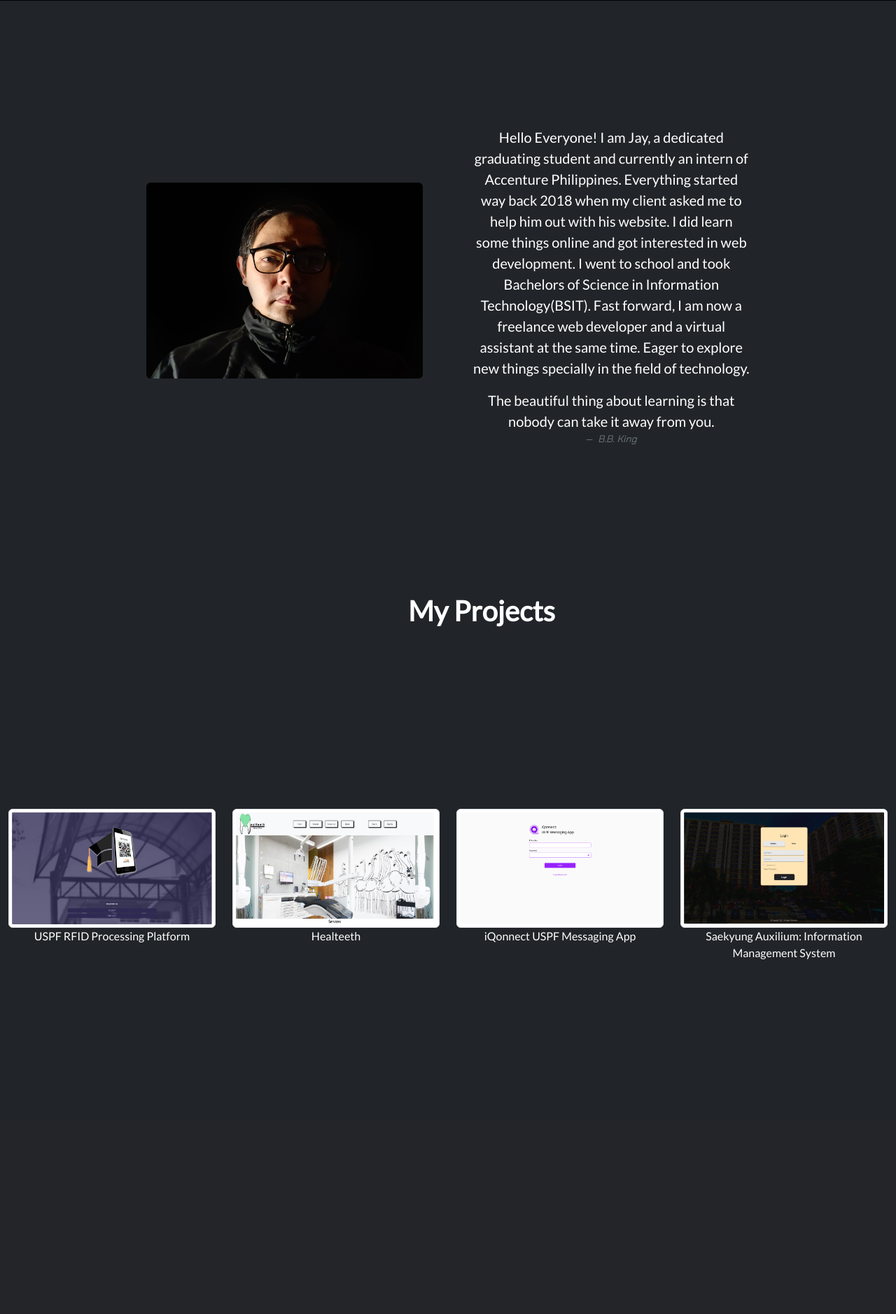
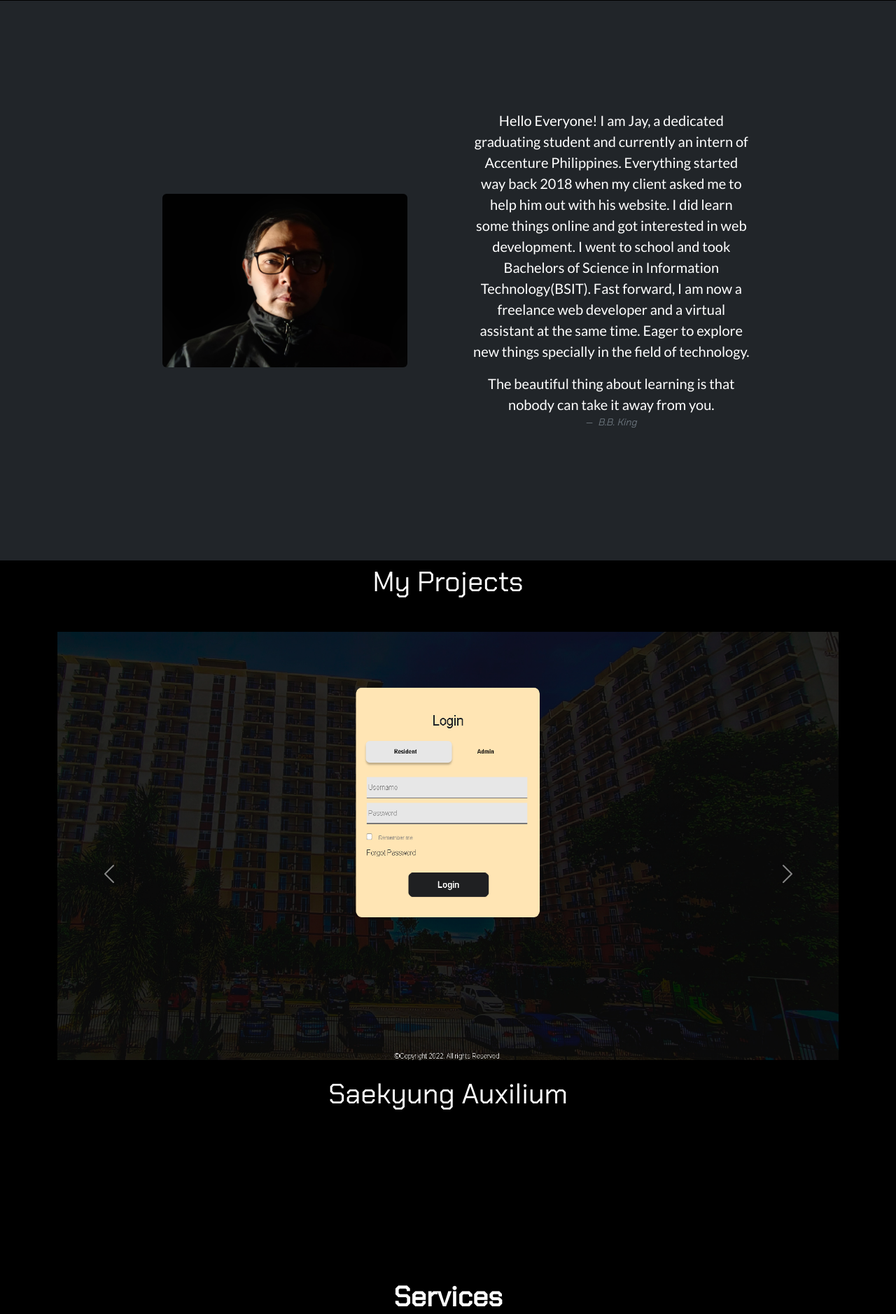
Before and after one commit to jelatz/Jlad_Lanete, a PHP site: page / in a window 1280 px wide. Shown: the part 799-2677 px from the top of the page at 70% size. Before the commit the page ends 2170 px from the top, so only its background shows below. Run offline with PHP 8.4, Linux system fonts and the light colour scheme; some libraries are stand-ins or nearby versions.

Commit message:
home,about,portfolio, services done.

```diff
--- a/_assets/css/custom.css
+++ b/_assets/css/custom.css
@@ -2,7 +2,7 @@
 @import url('https://fonts.googleapis.com/css2?family=Chakra+Petch&family=Lato&display=swap');
 
 *{
-    box-sizing: border-box;
+    box-sizing: border-box !important;
     font-family: 'chakra petch';
 }
 section{
@@ -15,7 +15,7 @@ p{
 }
 html,body{
   width: 100% !important;
-  height: 100% !important;
+  height: 100vh !important;
   scroll-behavior: smooth !important;
 }
 
--- a/index.html
+++ b/index.html
@@ -14,7 +14,7 @@
 
 <body>
 <!-- HOME -->
-    <section id="home" style="background-color: black;" class="overflow-auto">
+    <section id="home" style="background-color: black;">
         <div class="container-fluid" style="height: inherit;">
             <div class="row p-2" style="height: inherit;">
                 <div class="col-md-2 p-0">
@@ -51,9 +51,9 @@
         <div class="container-fluid p-4" style="height: inherit;">
             <div class="row justify-content-center text-center gap-5 align-items-center" style="height: inherit;">
                 <div class="col-md-4">
-                    <img src="_assets/images/profile1.jpg" alt="profile" class="rounded img-fluid">
+                    <img src="_assets/images/profile1.jpg" alt="profile" width="350" height="350" class="rounded img-fluid">
                 </div>
-                <div class="col-md-4 align-items-center d-flex flex-column mt-5">
+                <div class="col-md-4 align-items-center d-flex flex-column">
                     <p class="text-white fs-5">Hello Everyone! I am Jay, a dedicated graduating student and currently an intern of Accenture Philippines. Everything started way back 2018 when my client asked me to help him out with his website. I did learn some things online and got interested in web development. I went to school and took Bachelors of Science in Information Technology(BSIT).
 
                     Fast forward, I am now a freelance web developer and a virtual assistant at the same time. Eager to explore new things specially in the field of technology.
@@ -74,76 +74,72 @@
         </div>
     </section>
     <!-- PORTFOLIO -->
-    <section id="portfolio" class="position-relative bg-dark overflow-auto">
-    <div class="container-fluid d-flex align-items-center" style="height: inherit;">
-            <div class="row justify-content-around" style="height: inherit;">
-                <h1 class="text-white text-center m-5 fw-bold" style="font-family: 'Lato'">My Projects</h1>
-                <div class="col-md-3 projects">
-                    <img src="_assets/images/rfid.png" alt="Rfid Project" class="img-thumbnail img-responsive img-fluid">
-                    <p class="text-white text-center">USPF RFID Processing Platform</p>
+    <section id="portfolio" class="position-relative p-2" style="background-color: black;">
+        <div class="container d-flex text-center align-items-center align-center justify-content-center" style="height: inherit;">
+            <div class="row">
+            <h1 class="text-white mb-5">My Projects</h1>
+            <div id="carouselExampleControls" class="carousel slide" data-bs-ride="carousel">
+                <div class="carousel-inner">
+                  <div class="carousel-item active">
+                    <img src="_assets/images/saekyung.png" class="d-block w-100" alt="Saekyung Auxilium">
+                    <h1 class="text-white pt-4">Saekyung Auxilium</h1>
+                  </div>
+                  <div class="carousel-item">
+                    <img src="_assets/images/rfid.png" class="d-block w-100" alt="rfid">
+                    <h1 class="text-white pt-4">USPF RFID Processing</h1>
+                  </div>
+                  <div class="carousel-item">
+                    <img src="_assets/images/iqonnect.png" class="d-block w-100" alt="iQonnect">
+                    <h1 class="text-white pt-4">iQonnect</h1>
+                  </div>
+                  <div class="carousel-item">
+                    <img src="_assets/images/healteeth.png" class="d-block w-100" alt="healteeth">
+                    <h1 class="text-white pt-4">Healteeth</h1>
+                  </div>
                 </div>
-                <div class="col-md-3 projects">
-                    <img src="_assets/images/healteeth.png" alt="healteeth home page" class="img-thumbnail img-responsive img-fluid">
-                    <p class="text-white text-center">
-                        Healteeth
-                    </p>
-                </div>
-                <div class="col-md-3 projects">
-                    <img src="_assets/images/iqonnect.png" alt="iqonnect home page" class="img-thumbnail img-responsive img-fluid">
-                    <p class="text-white text-center">
-                        iQonnect USPF Messaging App
-                    </p>
-                </div>
-                <div class="col-md-3 projects">
-                    <img src="_assets/images/saekyung.png" alt="saekyung home page" class="img-thumbnail img-responsive img-fluid">
-                    <p class="text-white text-center">
-                        Saekyung Auxilium: Information Management System
-                    </p>
+                <button class="carousel-control-prev" type="button" data-bs-target="#carouselExampleControls" data-bs-slide="prev">
+                  <span class="carousel-control-prev-icon" aria-hidden="true"></span>
+                  <span class="visually-hidden">Previous</span>
+                </button>
+                <button class="carousel-control-next" type="button" data-bs-target="#carouselExampleControls" data-bs-slide="next">
+                  <span class="carousel-control-next-icon" aria-hidden="true"></span>
+                  <span class="visually-hidden">Next</span>
+                </button>
+              </div>
+            </div>
+        </div>
+    </section>
+    <!-- SERVICES -->
+    <section id="services" class="" style="background-color:black;">
+        <div class="container-fluid" style="height: inherit;">
+            <div class="row justify-content-center align-items-center flex-column" style="height: inherit;">
+                <h1 class="text-white text-center my-5 fw-bolder">Services</h1>
+                <div class="col-10 text-center gap-4 d-flex flex-column align-items-center">
+                    <h1>Web Development support and maintenance</h1>
+                    <h1>Web Design</h1>
+                    <h1>Web programming</h1>
+                    <h1>Web optimization</h1>
                 </div>
             </div>
         </div>
     </section>
-    <!-- SERVICES -->
-    <!-- <section id="services" class="w-100 h-100">
-        <h1>yeah!</h1>
-    </section> -->
     <!-- CONTACT -->
-    <!-- <section id="contact" class="w-100 h-100 bg-dark">
-        <div class="container-fluid">
-            <div class="row">
-                <div class="col-lg-2">
-                    <nav class="navbar navbar-expand-lg" style="width: 10rem;">
-                        <div class="justify-content-between" style="width: 10rem;">
-                            <a href="index.php" class="navbar-brand"><img src="_assets/images/logo(1).png" alt="logo" width="200" height="50" class="m-2"></a>
-                            <button class="navbar-toggler bg-white" type="button" data-bs-toggle="collapse" data-bs-target="#navbarNav" aria-controls="navbarNav" aria-expanded="false" aria-label="Toggle navigation">
-                                <span class="navbar-toggler-icon"></span>
-                            </button>
-                            <div class="collapse navbar-collapse" id="navbarSupportedContent">
-                                <ul class="navbar-nav mx-auto flex-column text-white gap-4 mt-5">
-                                    <a href="#home" class="text-decoration-none text-white">
-                                        <li class="nav-item fw-bold">Home</li>
-                                    </a>
-                                    <a href="#about" class="text-decoration-none text-white">
-                                        <li class="nav-item fw-bold">About</li>
-                                    </a>
-                                    <a href="#portfolio" class="text-decoration-none text-white">
-                                        <li class="nav-item fw-bold">Portfolio</li>
-                                    </a>
-                                    <a href="#services" class="text-decoration-none text-white">
-                                        <li class="nav-item fw-bold">Services</li>
-                                    </a>
-                                    <a href="#contact" class="text-decoration-none text-white">
-                                        <li class="nav-item fw-bold">Contact</li>
-                                    </a>
-                                </ul>
-                            </div>
-                        </div>
-                    </nav>
+    <section id="contact" class="w-100 h-100 bg-dark">
+        <div class="container-fluid" style="height: inherit;">
+            <div class="row justify-content-center align-items-center" style="height: inherit;">
+                <div class="col-6">
+                    <form action="#" method="POST">
+
+                    </form>
                 </div>
             </div>
         </div>
-    </section> -->
+    </section>
     <script src="../_assets/js/bootstrap.bundle.js"></script>
+    <script src="https://cdn.jsdelivr.net/npm/@popperjs/core@2.11.6/dist/umd/popper.min.js"></script>
+<script src="https://cdn.jsdelivr.net/npm/bootstrap@5.2.3/dist/js/bootstrap.min.js">
+    $('.carousel').carousel();
+</script>
 
 </body>
 
```
Also changed, not shown: _assets/images/rfid.png, _assets/images/saekyung.png.
